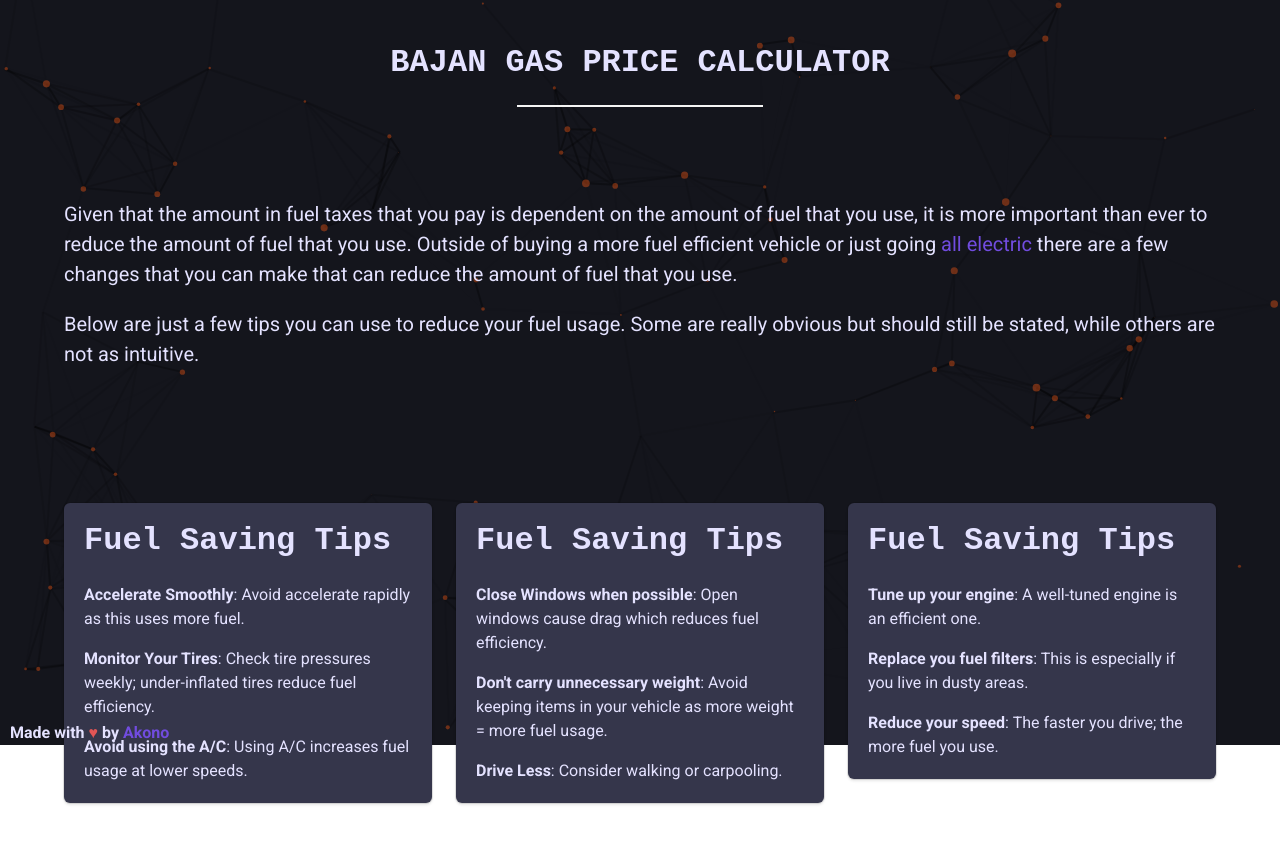
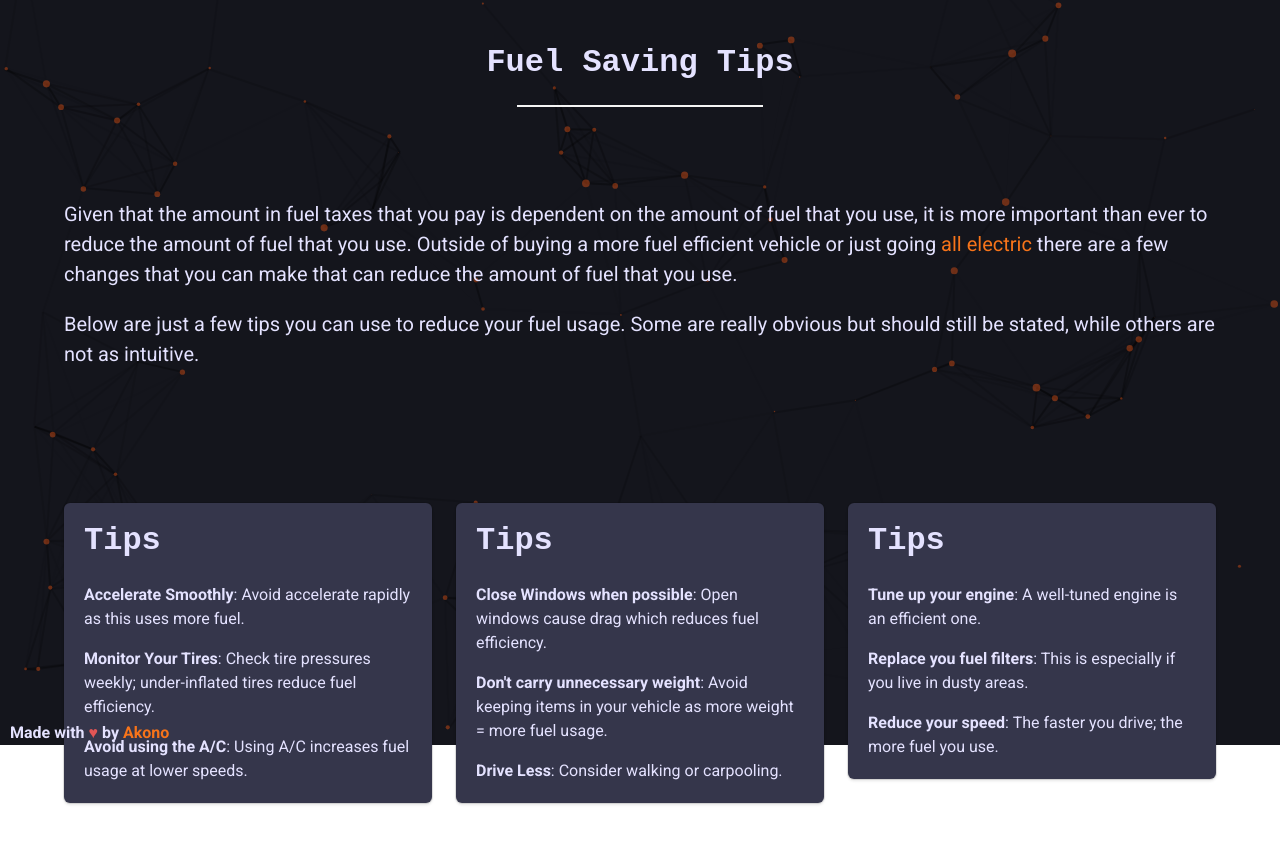
Before and after one commit to wingraptor/gasCalculator, a plain HTML site: page Tips.html in a window 1280 px wide. Shown: the part 55-898 px from the top of the page. Drawn offline with nearby package versions, Linux system fonts and the light colour scheme; a small style sheet from the web is missing.

Commit message:
Styling Changes - Updated Page Titles
Adjusted colors of anchor elements. Adjusted page titles

```diff
--- a/Tips.html
+++ b/Tips.html
@@ -4,7 +4,7 @@
 <head>
   <meta charset="utf-8">
   <meta name="viewport" content="width=device-width, initial-scale=1">
-  <title>Barbados Gas Price Calculator</title>
+  <title>Barbados Gas Price Calculator | Fuel Saving Tips</title>
   <link rel="shortcut icon" type="image/x-icon" href="favicon.ico" />
   <link rel="stylesheet" href="//cdn.jsdelivr.net/npm/hack-font@3/build/web/hack-subset.css">
   <link href="https://fonts.googleapis.com/css?family=Roboto:400,700" rel="stylesheet">
@@ -62,7 +62,7 @@
 
   <section class="section section__title--top">
     <h1 class="title">
-      BAJAN GAS PRICE CALCULATOR
+      Fuel Saving Tips
     </h1>
     <hr>
   </section>
@@ -91,7 +91,7 @@
         <div class="column">
           <div class="box">
             <div class="content">
-              <h1 class="title">Fuel Saving Tips</h1>
+              <h1 class="title">Tips</h1>
               <p>
                 <strong>Accelerate Smoothly</strong>: Avoid accelerate rapidly as this uses more fuel.</p>
               <p>
@@ -104,7 +104,7 @@
         <div class="column">
           <div class="box">
             <div class="content">
-              <h1 class="title">Fuel Saving Tips</h1>
+              <h1 class="title">Tips</h1>
               <p>
                 <strong>Close Windows when possible</strong>: Open windows cause drag which reduces fuel efficiency.</p>
               <p>
@@ -118,7 +118,7 @@
         <div class="column">
           <div class="box">
             <div class="content">
-              <h1 class="title">Fuel Saving Tips</h1>
+              <h1 class="title">Tips</h1>
               <p>
                 <strong>Tune up your engine</strong>: A well-tuned engine is an efficient one.</p>
               <p>
--- a/index.css
+++ b/index.css
@@ -47,11 +47,11 @@ body {
 }
 
 a {
-  color: #714cdf;
+  color: #f7741a;;
   background-color: transparent;
 }
 a:hover {
-  color: #4922bd;
+  color: #cb4b16;
 }
 .title,
 .label,
```
Also changed, not shown: historical.html (+1 -1 lines).
